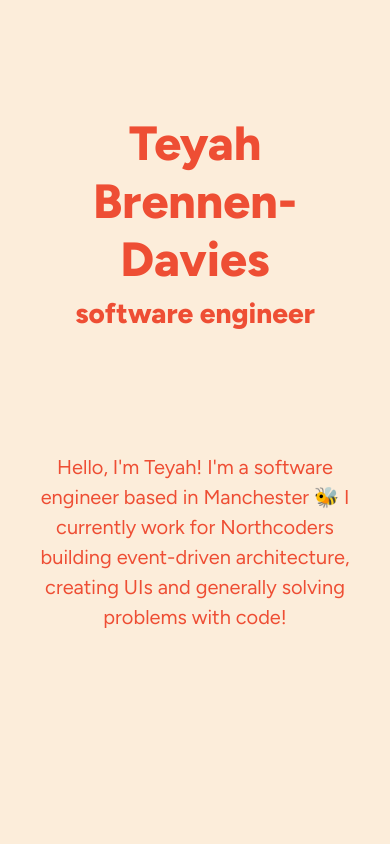
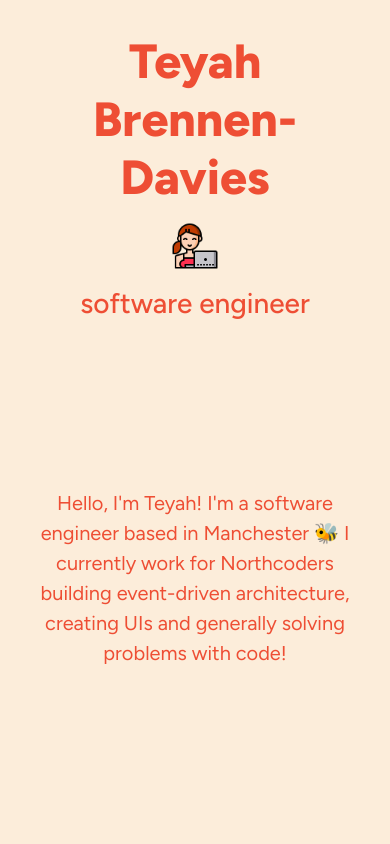
Before and after one commit to teyahbd/my-portfolio-site, a React (Vite) app: page / in a window 390 px wide. Shown: the top 844 px of the page. Built offline with nearby package versions, Linux system fonts and the light colour scheme; a web font is replaced by a local one.

Commit message:
refactor: update styling

```diff
--- a/src/atoms/CreditFooter/CreditFooter.tsx
+++ b/src/atoms/CreditFooter/CreditFooter.tsx
@@ -2,10 +2,9 @@ import "./styles.css";
 
 function CreditFooter(props: { name: string }) {
   return (
-    <footer id="credit-footer">
-      <p className="credit-footer-text">© 2023</p>
-      <img className="favicon" src="./src/assets/img/girl.png" />
-      <p className="credit-footer-text">{props.name}</p>
+    <footer>
+      <p id="credit-footer">© 2023 {props.name}</p>
+      {/* <p id="footer-icon">✨</p> */}
     </footer>
   );
 }
--- a/src/atoms/IntroParagraph/styles.css
+++ b/src/atoms/IntroParagraph/styles.css
@@ -12,6 +12,7 @@
     text-align: center;
     padding-top: calc(1 * var(--standard-padding-size));
     padding-bottom: calc(1 * var(--standard-padding-size));
+    align-items: center;
   }
   #intro-container {
     height: 100vh;
--- a/src/atoms/LinkButton/styles.css
+++ b/src/atoms/LinkButton/styles.css
@@ -8,7 +8,6 @@ a > span {
 
 a > span:hover {
   color: rgb(255, 191, 0);
-  transform: scale(1.2);
 }
 
 @media only screen and (max-width: 1024px) {
--- a/src/data/projects.ts
+++ b/src/data/projects.ts
@@ -26,7 +26,7 @@ export const getProjects = (): ProjectFields[] => {
         "This site was built with React and TypeScript to showcase my ever-growing list of projects!",
       stack: ["TypeScript", "React", "JavaScript"],
       repo_link: "https://github.com/teyahbd/my-portfolio-site",
-      hosted_link: "https://teyah.dev",
+      hosted_link: "https://heyateyah.com",
       year: 2023,
       order: 2,
     },
--- a/src/organisms/ContactFooter/styles.css
+++ b/src/organisms/ContactFooter/styles.css
@@ -7,10 +7,10 @@
 }
 
 .mobile-only {
-  display: none;
+  display: none !important;
 }
 .web-only {
-  display: flex;
+  display: flex !important;
 }
 
 @media only screen and (max-width: 1024px) {
@@ -18,9 +18,9 @@
     flex-direction: column;
   }
   .mobile-only {
-    display: flex;
+    display: flex !important;
   }
   .web-only {
-    display: none;
+    display: none !important;
   }
 }
--- a/src/pages/HeaderSection/HeaderSection.tsx
+++ b/src/pages/HeaderSection/HeaderSection.tsx
@@ -12,8 +12,15 @@ function HeaderSection(props: HeaderSection) {
   return (
     <header className="fade-in-quick">
       <div id="name-title-container">
-        <h1>{props.info.name ?? "Teyah"}</h1>
-        <h2>{(props.info.job_title ?? "software engineer").toLowerCase()}</h2>
+        <h1 className="name">{props.info.name ?? "Teyah"}</h1>
+        <span id="title-container" className="web-only">
+          <img className="dev" src="./src/assets/img/girl.png" />
+          {(props.info.job_title ?? "software engineer").toLowerCase()}
+        </span>
+        <img className="dev mobile-only" src="./src/assets/img/girl.png" />
+        <span className="title mobile-only">
+          {(props.info.job_title ?? "software engineer").toLowerCase()}
+        </span>
       </div>
       <ContactFooter
         email={props.info.email ?? ""}
--- a/src/pages/HeaderSection/styles.css
+++ b/src/pages/HeaderSection/styles.css
@@ -3,36 +3,41 @@ header {
   width: 45vw;
   position: sticky;
   top: 0;
-  padding: calc(4 * var(--standard-padding-size));
+  padding: calc(3 * var(--standard-padding-size));
+  padding-right: calc(2 * var(--standard-padding-size));
   display: flex;
   flex-direction: column;
   justify-content: space-between;
-  align-items: start;
+  align-items: left;
 }
 
-#name-title-container {
-  display: flex;
-  flex-direction: column;
-  justify-content: center;
-  flex-grow: 1;
-}
-
-#name-title-container > h1 {
+.name {
   font-family: var(--header-font);
   font-size: var(--xxlarge-font-size);
-  text-align: left;
   padding: var(--standard-padding-size);
   padding-bottom: 0;
   padding-top: 0;
   width: 100%;
 }
 
-#name-title-container > h2 {
+.dev {
+  height: var(--large-font-size);
+  padding-right: 1rem;
+}
+
+#name-title-container {
+  display: flex;
+  flex-direction: column;
+}
+
+#title-container {
   padding: var(--standard-padding-size);
-  padding-top: var(--small-padding-size);
+  padding-top: calc(2 * var(--standard-padding-size));
   font-size: var(--large-font-size);
-  width: 100%;
-  text-align: left;
+  font-weight: 500;
+  display: flex;
+  align-items: center;
+  justify-content: left;
 }
 
 @media only screen and (max-width: 1024px) {
@@ -40,16 +45,30 @@ header {
     position: static;
     width: 100%;
     padding: var(--standard-padding-size);
-    justify-content: space-evenly;
+    justify-content: space-between;
+    align-items: center;
+  }
+  #name-title-container {
     align-items: center;
   }
   #name-title-container > h1 {
     text-align: center;
     font-size: var(--large-font-size);
-    padding-top: var(--small-padding-size);
+    padding: var(--small-padding-size);
+    padding-top: calc(2 * var(--small-padding-size));
   }
-  #name-title-container > h2 {
+  #name-title-container > span {
     font-size: var(--medlar-font-size);
     text-align: center;
+    font-weight: 500;
+  }
+  .dev {
+    margin: var(--small-padding-size);
+    padding: 0;
+    width: var(--large-font-size);
+  }
+  .title {
+    font-size: var(--medlar-font-size) !important;
+    padding: var(--small-padding-size);
   }
 }
--- a/src/pages/ScrollContainer/styles.css
+++ b/src/pages/ScrollContainer/styles.css
@@ -1,6 +1,7 @@
 #scroll-container {
   width: 55vw;
-  padding: calc(4 * var(--standard-padding-size));
+  padding: calc(3 * var(--standard-padding-size));
+  padding-left: calc(2 * var(--standard-padding-size));
   /* background: linear-gradient(
     45deg,
     #c7f5fe 10%,
```
